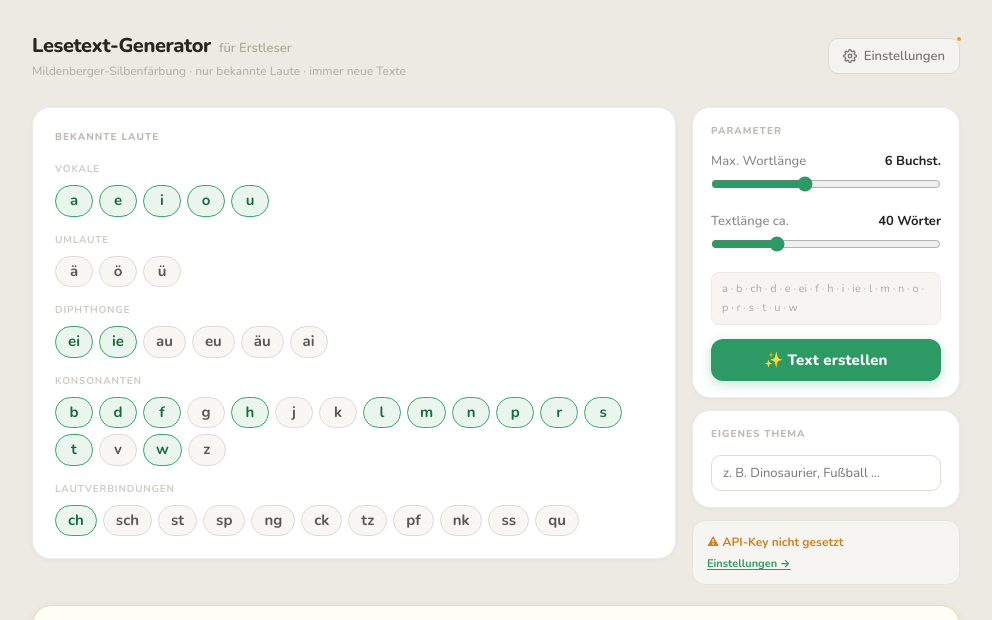
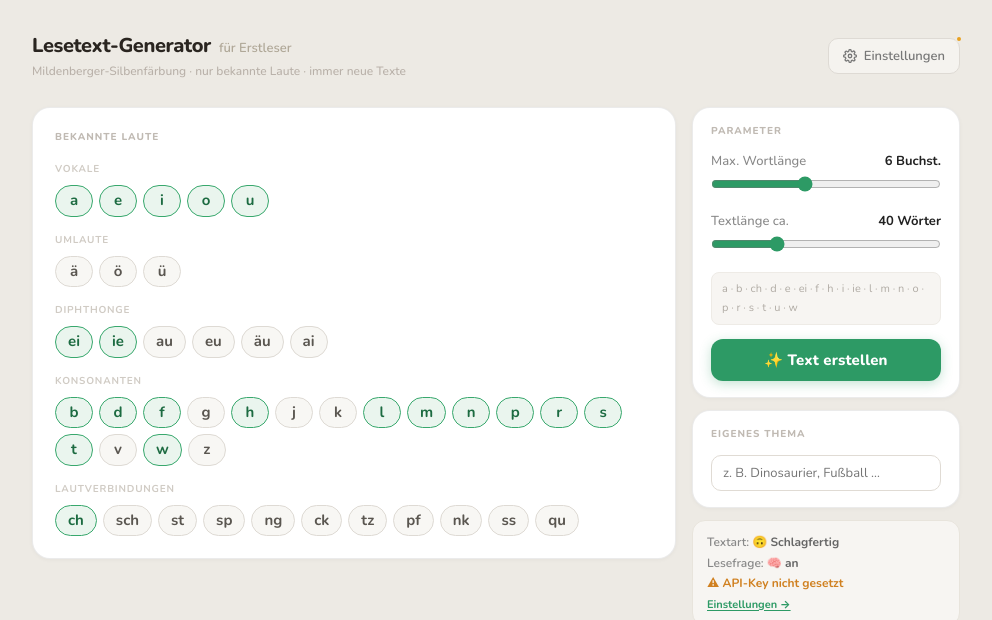
Before and after one commit to martinwiesner/lesetextgenerator, a plain HTML site: page index.html in a window 1280 px wide. Shown: the top 620 px of the page, without its empty margins (144-1136 px from the left). Drawn offline with nearby package versions, Linux system fonts and the light colour scheme.

Commit message:
Standard: Lesefrage an, Textart Schlagfertig

```diff
--- a/index.html
+++ b/index.html
@@ -668,7 +668,7 @@ input[type=range] { width: 100%; accent-color: #2d9a65; cursor: pointer; }
     </label>
 
     <label class="schema-box" for="quiz-toggle">
-      <input type="checkbox" id="quiz-toggle">
+      <input type="checkbox" id="quiz-toggle" checked>
       <span>
         <span class="schema-title">🧠 Lesefrage am Ende</span>
         <span class="schema-steps">Nach dem Text kommt eine Verständnisfrage – die Antwort wird per Farbklecks, Tier, Zahl oder Bild angetippt.</span>
@@ -768,7 +768,7 @@ Beispiel-Prinzip: Lehrer: "Warum so schmutzig?" – Kind: "Ich bin halt näher a
 Kurzer Schlagabtausch. Letzte Zeile gehört dem Kind.`
   }
 ];
-let activeHumorId = "keiner";
+let activeHumorId = "schlagfertig";   // Standard: Kind schlägt Erwachsenen
 
 /* ══════════════════════════════════════════
    SOUND GROUPS
@@ -792,7 +792,7 @@ let activeVariant  = 0;
 let currentErrors  = [];
 let attemptCount   = 0;
 const MAX_ATTEMPTS = 5;
-let quizEnabled    = false;  // Lesefrage am Ende (Einstellungen)
+let quizEnabled    = true;   // Lesefrage am Ende (Einstellungen) – standardmäßig an
 
 /* ══════════════════════════════════════════
    BUILD UI
```
